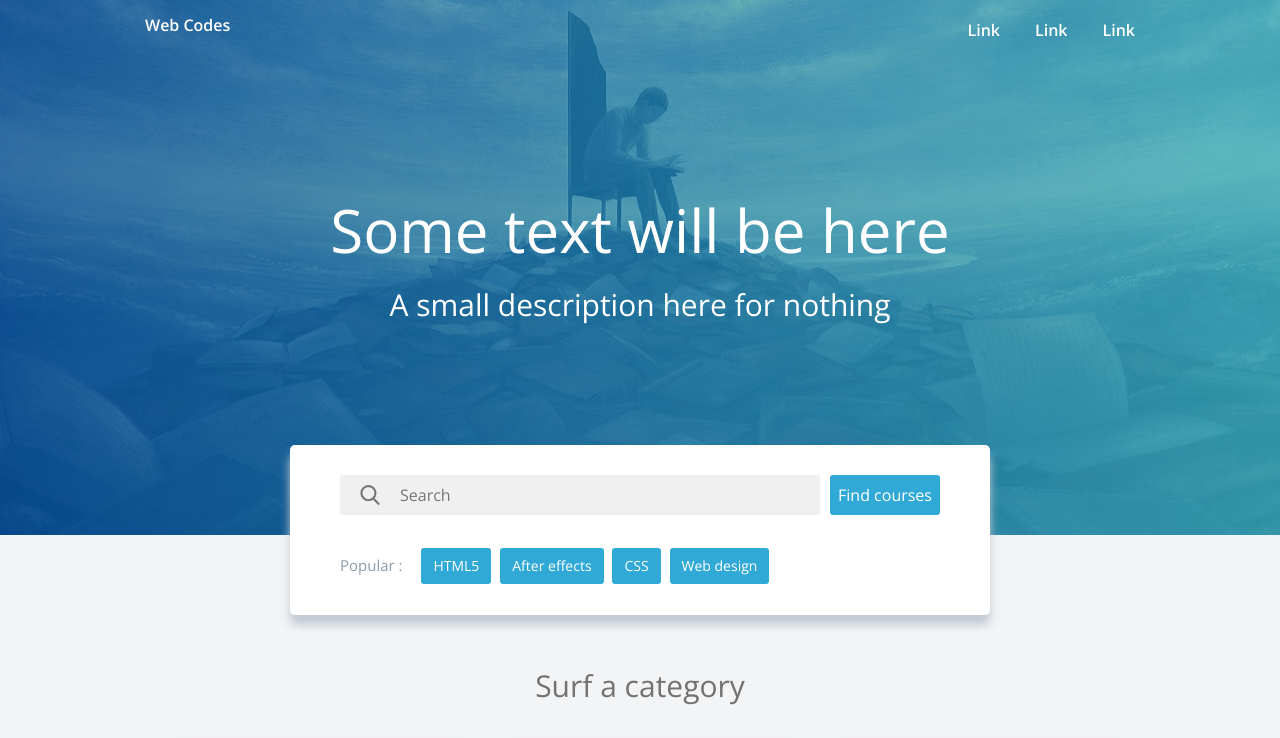
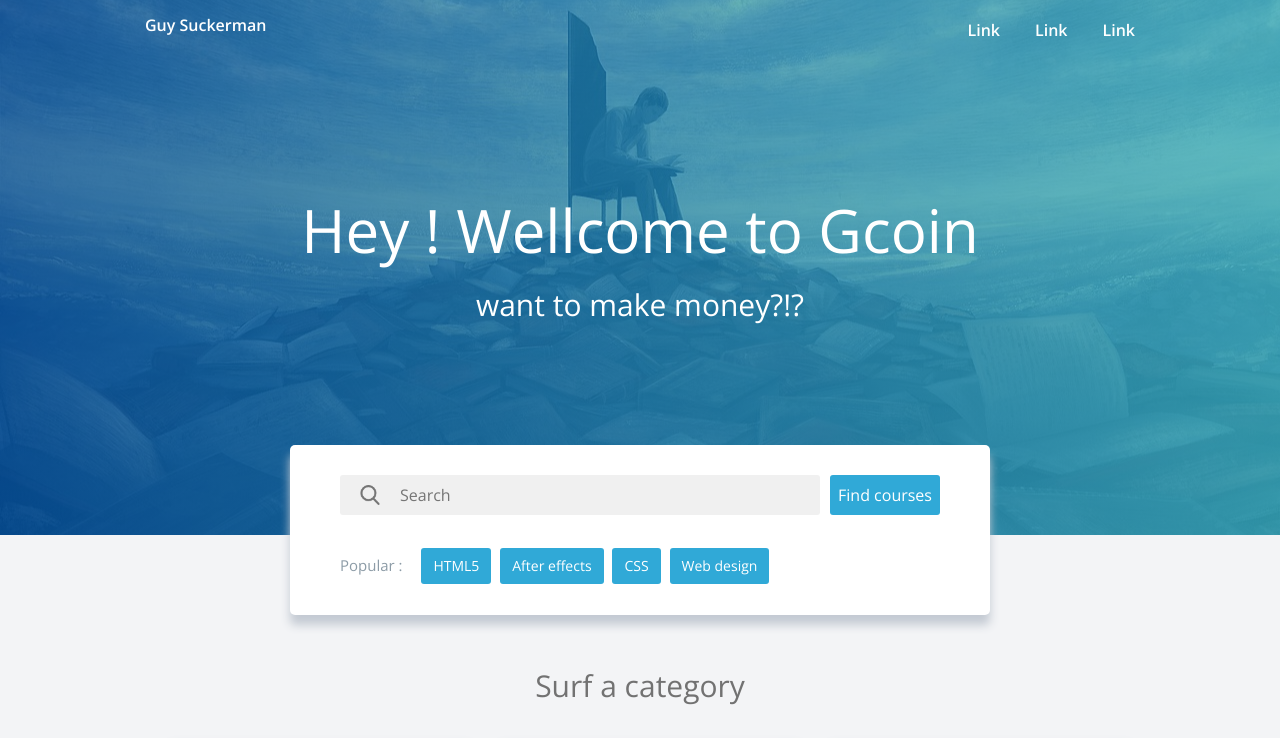
Before and after one commit to guys1444/CourseWEBSITE, a plain HTML site: page index.html in a window 1280 px wide. Shown: the top 738 px of the page. Drawn offline with nearby package versions, Linux system fonts and the light colour scheme.

Commit message:
Update index.html

```diff
--- a/index.html
+++ b/index.html
@@ -1,7 +1,10 @@
+<!-- Create by web codes
+webcodes.net | @rabii
+Free for personal and commercial use  -->
 <!DOCTYPE html>
 <html>
 	<head>
-		<title>web codes</title>
+		<title>Guy Suckerman</title>
 		<meta charset="UTF-8">
 		<meta id="myViewport" name="viewport" content="width=400, user-scalable=no">
 		<link href="css/index.css" rel="stylesheet"/>
@@ -10,7 +13,7 @@
 	<body>
 		<div id="topbar">
 			<div class="wrapper">
-				<p class="logo" >web codes</p>
+				<p class="logo" >Guy Suckerman</p>
 				<nav id="nav">
 					<input type="text" placeholder="Search" id="s1" onkeyup="document.getElementById('s2').value = this.value;"/>
 					<a href="#">Link</a>
@@ -22,8 +25,8 @@
 		</div>
 		<header>
 			<div>
-				Some text will be here
-				<span>A small description here for nothing</span>
+				Hey ! Wellcome to Gcoin
+				<span>want to make money?!?</span>
 			</div>
 		</header>
 		<div id="search_form">
```
